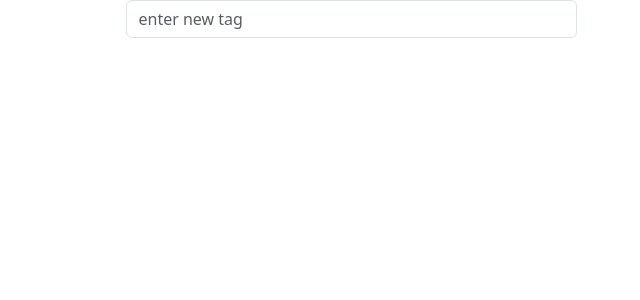
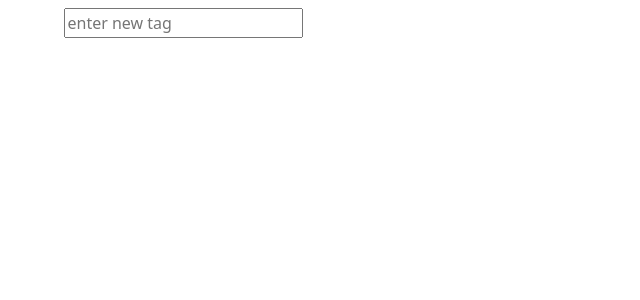
Before and after one commit to papermerge/rainbow-tag-input, a React (Create React App) app: page / in a window 1280 px wide. Shown: the top 300 px of the page, without its empty margins (289-929 px from the left). Built offline with nearby package versions, Linux system fonts and the light colour scheme.

Commit message:
initial structure for the rainbow-tags-component

```diff
--- a/src/App.tsx
+++ b/src/App.tsx
@@ -8,7 +8,7 @@ import ColoredTagInput from 'src/components/colored-tag-input';
 
 function App() {
   return (
-    <Container>
+    <Container className="m-2">
       <Row className="justify-content-center">
         <Col md={5}>
           <ColoredTagInput />
--- a/src/components/colored-tag-input.tsx
+++ b/src/components/colored-tag-input.tsx
@@ -1,6 +1,59 @@
-import Form from 'react-bootstrap/Form';
+import React, { useState } from 'react';
+import ColoredTag from 'src/components/colored-tag';
+import type { ColoredTagType } from 'src/types';
+
 
 
 export default function ColoredTagInput() {
-  return <Form.Control type="text" placeholder="enter new tag" />
+  const [terms, setTerms] = useState<ColoredTagType[]>([]);
+  const [value, setValue] = useState('');
+
+  let colored_tags;
+
+
+  const new_tag = (tag_name: string): ColoredTagType => {
+    let trimmed_name = tag_name.replace(',', '')
+
+    return {
+      name: trimmed_name,
+      fg_color: 'white',
+      bg_color: 'green'
+    }
+  }
+
+  const onkeydown = (event: React.KeyboardEvent<HTMLInputElement>) => {
+    const { key } = event
+    const currentValue = value.trim()
+
+    if (key === 'Tab' && currentValue !== '') {
+      event.preventDefault();
+      setTerms([...terms, new_tag(currentValue)]);
+      setValue('');
+    }
+  }
+
+  const onchange = (event: React.ChangeEvent<HTMLInputElement>) => {
+    setValue(event.currentTarget.value)
+  }
+
+  const onRemoveHandler = (name: string) => {
+    const new_tag_list = terms.filter((i: ColoredTagType) => i.name !== name);
+    setTerms(new_tag_list);
+  }
+
+  colored_tags = terms.map((item) => {
+    return <ColoredTag key={item.name} value={item} onRemove={onRemoveHandler}/>;
+  });
+
+  return (
+    <div>
+      {colored_tags}
+      <input
+        type="text"
+        placeholder="enter new tag"
+        onKeyDown={onkeydown}
+        onChange={onchange}
+        value={value} />
+    </div>
+  );
 }
--- /dev/null
+++ b/src/components/colored-tag.tsx
@@ -0,0 +1,30 @@
+import type { ColoredTagType } from 'src/types';
+
+
+type Args = {
+  value: ColoredTagType;
+  onRemove: (value: string) => void;
+}
+
+
+function ColoredTagComponent({
+  value,
+  onRemove
+}: Args): JSX.Element {
+
+  const onRemoveHandler = () => {
+    onRemove(value.name);
+  }
+
+  return (
+    <span
+      className="badge"
+      style={{backgroundColor: value.bg_color, color: value.fg_color}}>
+        {value.name}
+        <button className="btn" onClick={onRemoveHandler}>x</button>
+    </span>
+  )
+}
+
+
+export default ColoredTagComponent;
--- /dev/null
+++ b/src/types.ts
@@ -0,0 +1,7 @@
+
+
+export type ColoredTagType = {
+  name: string;
+  fg_color: string;
+  bg_color: string;
+}
```
